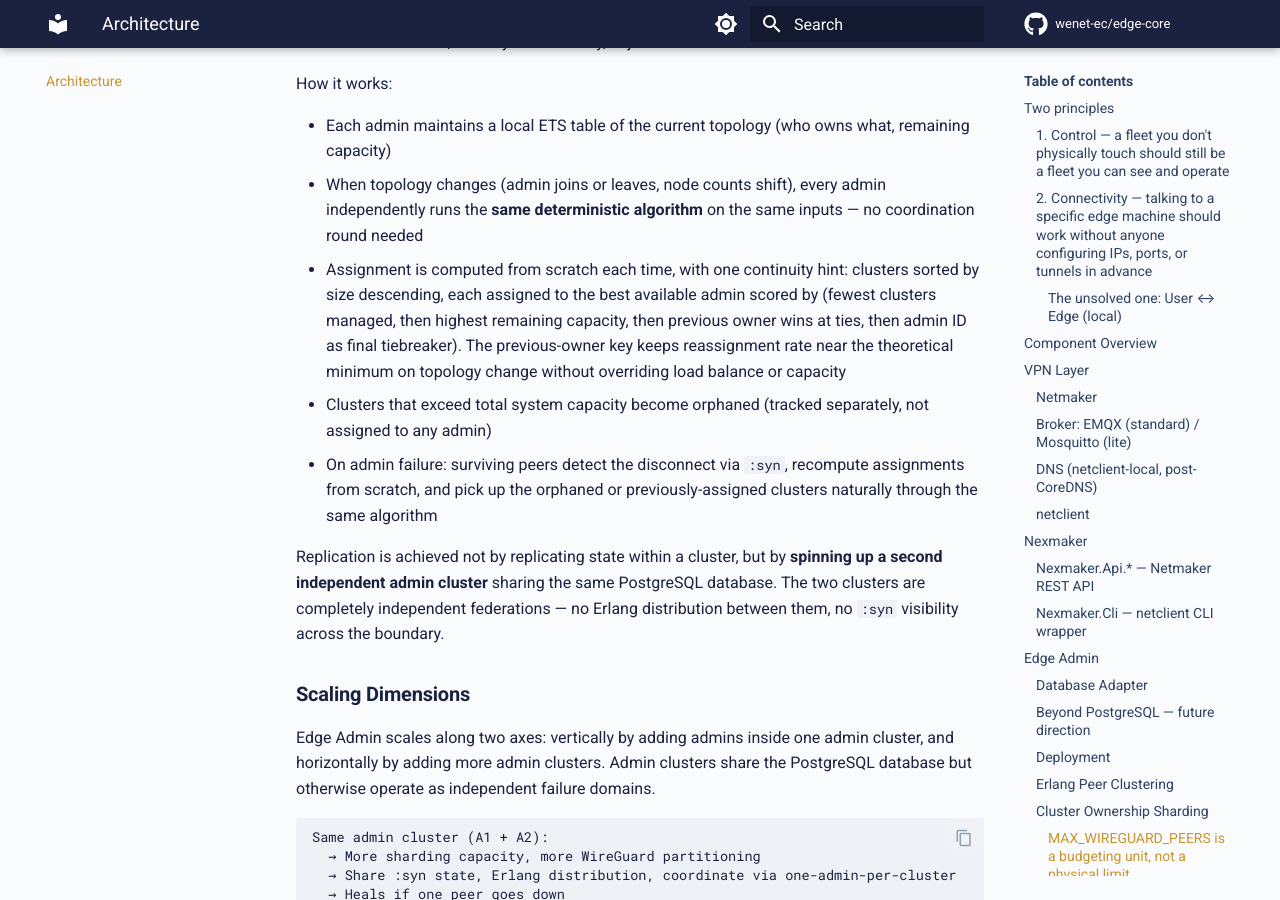
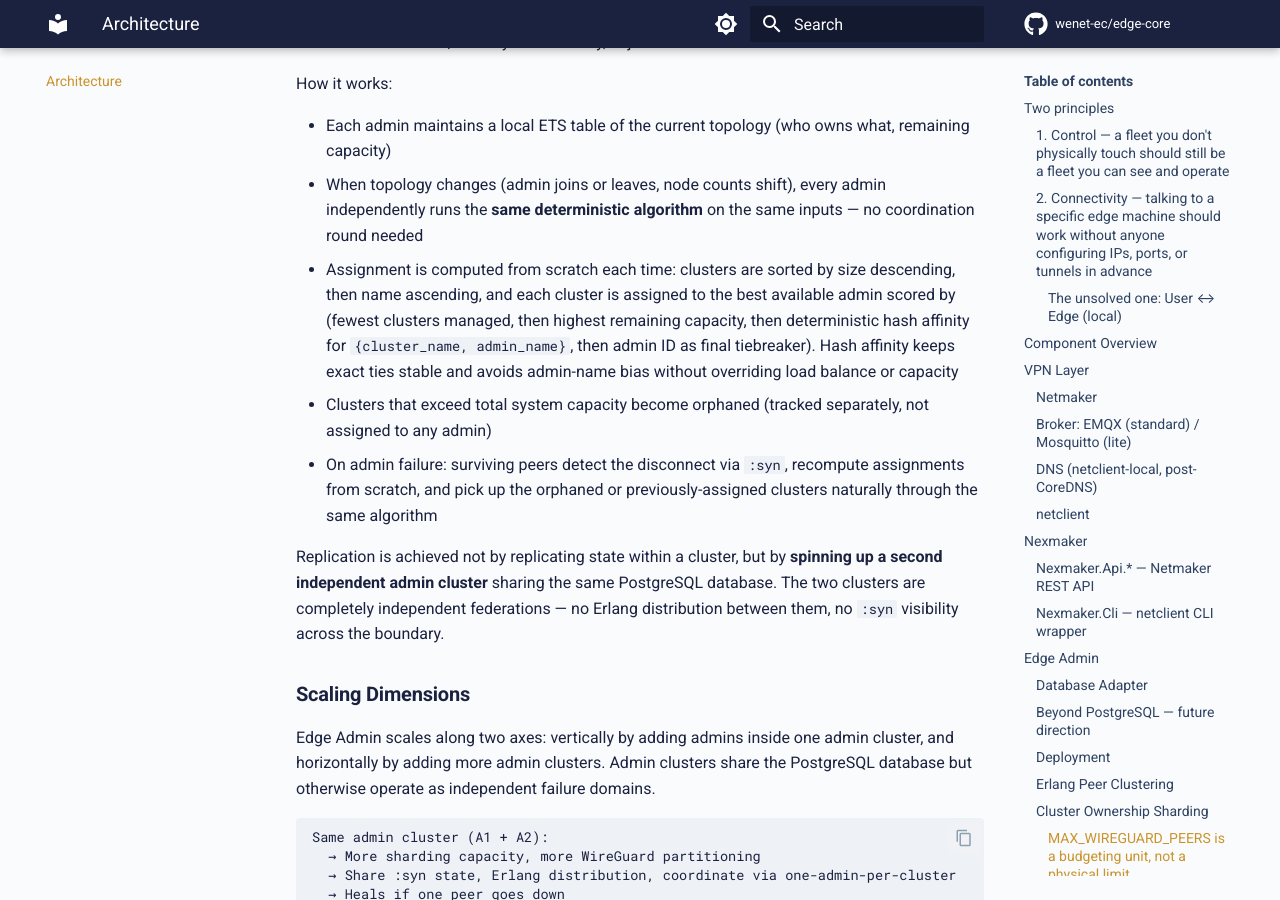
Before and after one commit to wenet-ec/edge-core, an MkDocs documentation site: the page built from docs/architecture.md, in a window 1280 px wide and 900 px high, scrolled down 10401 px. Built offline with MkDocs 1.6.1 and Material for MkDocs 9.7.7, drawn with Linux system fonts in a browser that asks for light colours; comment, search, counter and statistics services are not loaded.

Commit message:
feat(admin): change admin's algo from ets stickiness to hash stickiness

```diff
--- a/docs/architecture.md
+++ b/docs/architecture.md
@@ -240,7 +240,7 @@ How it works:
 
 - Each admin maintains a local ETS table of the current topology (who owns what, remaining capacity)
 - When topology changes (admin joins or leaves, node counts shift), every admin independently runs the **same deterministic algorithm** on the same inputs — no coordination round needed
-- Assignment is computed from scratch each time, with one continuity hint: clusters sorted by size descending, each assigned to the best available admin scored by (fewest clusters managed, then highest remaining capacity, then previous owner wins at ties, then admin ID as final tiebreaker). The previous-owner key keeps reassignment rate near the theoretical minimum on topology change without overriding load balance or capacity
+- Assignment is computed from scratch each time: clusters are sorted by size descending, then name ascending, and each cluster is assigned to the best available admin scored by (fewest clusters managed, then highest remaining capacity, then deterministic hash affinity for `{cluster_name, admin_name}`, then admin ID as final tiebreaker). Hash affinity keeps exact ties stable and avoids admin-name bias without overriding load balance or capacity
 - Clusters that exceed total system capacity become orphaned (tracked separately, not assigned to any admin)
 - On admin failure: surviving peers detect the disconnect via `:syn`, recompute assignments from scratch, and pick up the orphaned or previously-assigned clusters naturally through the same algorithm
 
```
Also changed, not shown: 4 other files.
